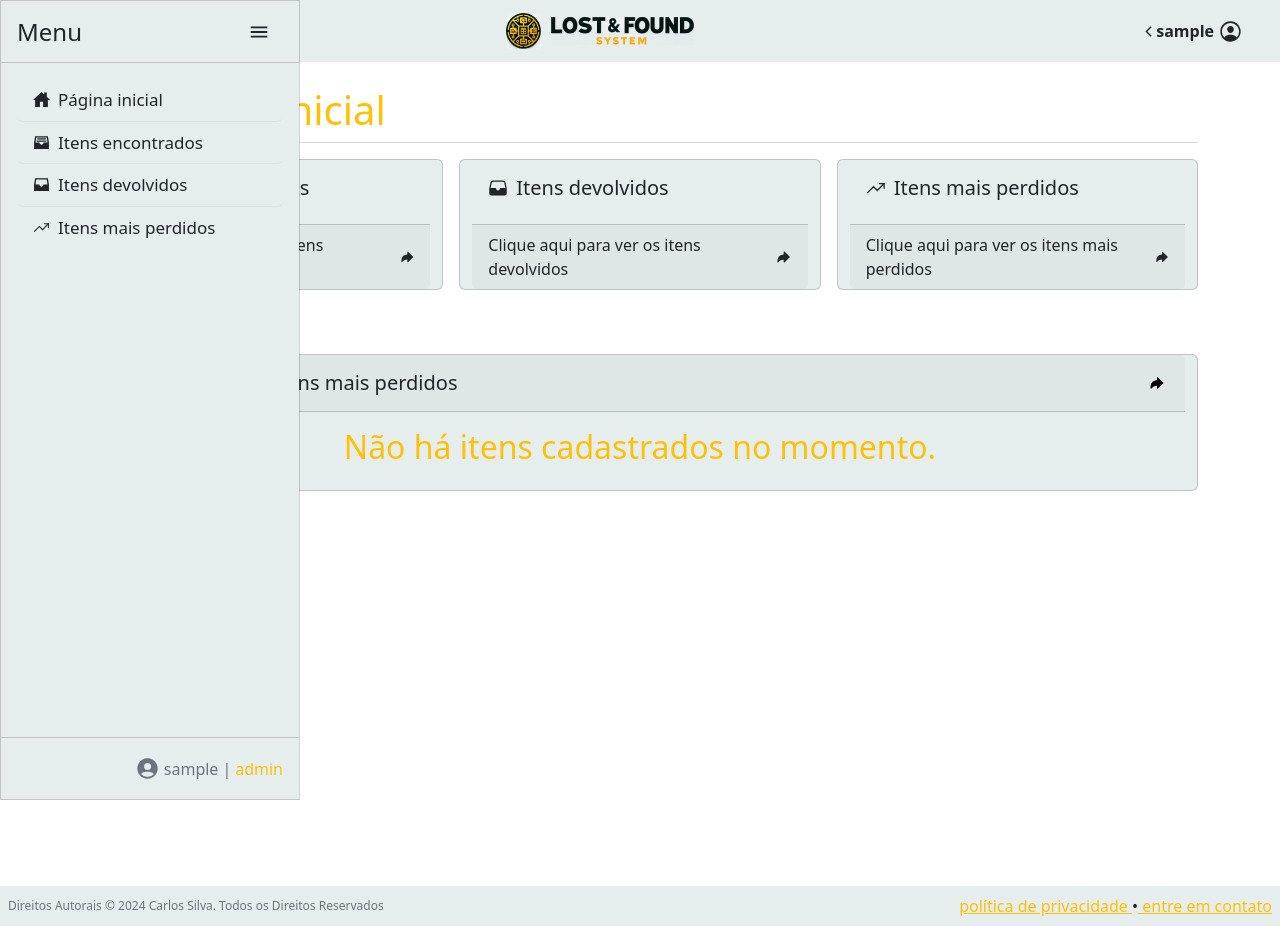
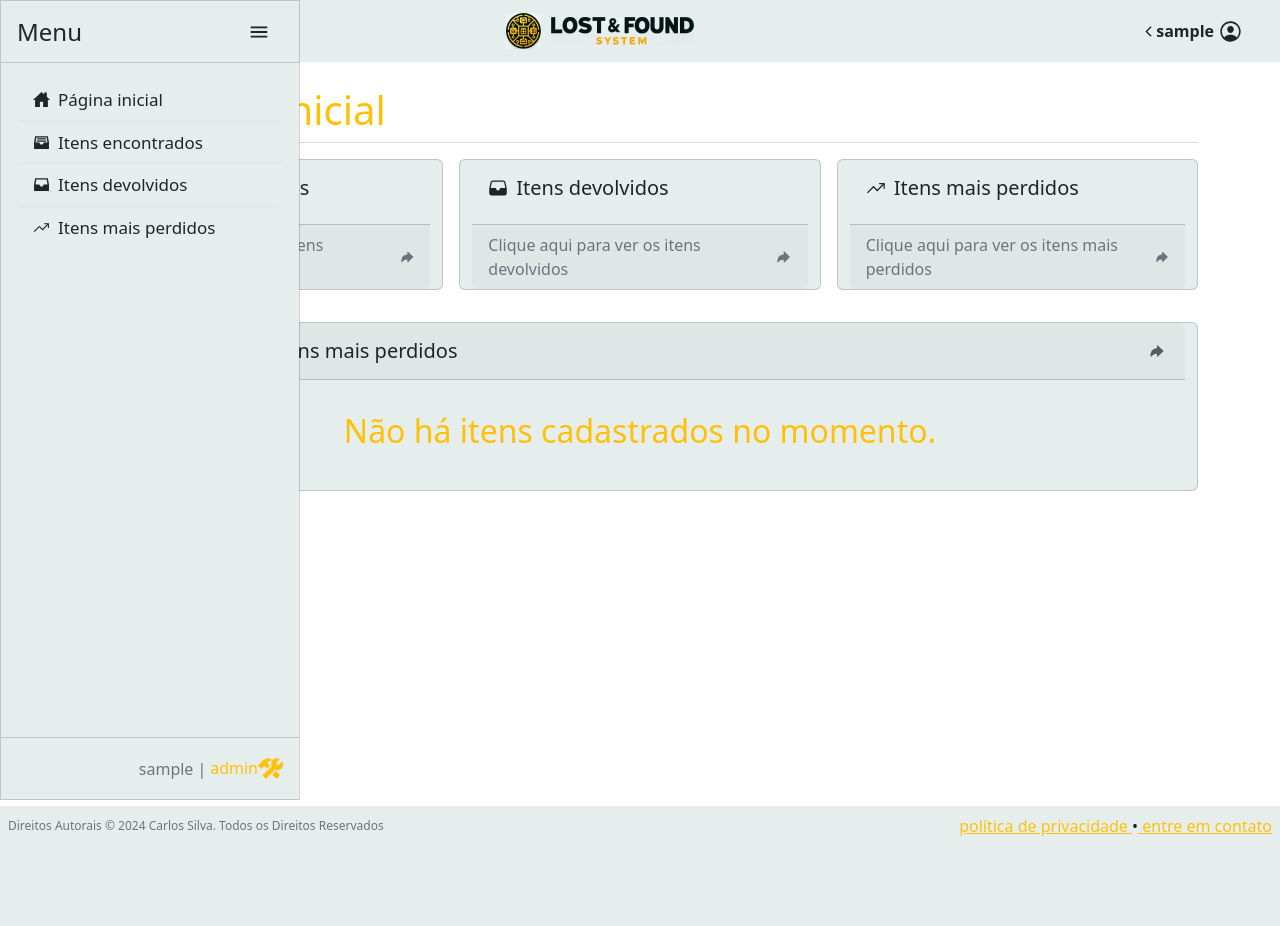
Before and after one commit to DevCarlosSilva/achados-e-perdidos, a PHP site: page / in a window 1280 px wide, after a click that opens the changed part. After the commit the page ends 836 px from the top, so only its background shows below. Run offline with PHP 8.4, Linux system fonts and the light colour scheme; the visitor is signed in with stand-in values (Sample User, id 1); data that the repository does not hold is empty.

Commit message:
Started user view of CRUDS

```diff
--- a/site/cruds/css/style.css
+++ b/site/cruds/css/style.css
@@ -6,6 +6,10 @@ body {
 .copyright {
   font-size: 12px;
   /* color: text-secondary; */
+}
+
+.logo-gray-bg {
+  background-color: #e6eded;
 }
 
 /* nav/side bar */
@@ -21,11 +25,7 @@ body {
   border-top: #c4c4c4 solid 1px;
 }
 .offcanvas {
-  background-color: #e6eded;
   border: #c4c4c4 1px solid;
-}
-.custom-navbar {
-  background-color: #e6eded;
 }
 .offcanvas {
   max-width: 300px;
@@ -39,7 +39,6 @@ body {
   transition: background-color 0.2s;
   font-size: 17px;
   font-weight: 500;
-  background-color: #e6eded;
 }
 .logo-navbar {
   text-decoration: none;
@@ -69,10 +68,6 @@ body {
   height: 25px;
   width: 25px;
 }
-/* footer */
-footer {
-  background-color: #e6eded;
-}
 /* cruds */
 .page-identificator-icon {
   height: 37px;
@@ -83,36 +78,27 @@ footer {
   background-color: #d9d9d9;
 }
 main {
-  min-height: 100vh;
+  min-height: 90vh;
 }
-.return-to-home {
+.return-to-home,
+.card-table-arrow-icon {
   text-decoration: none;
-  color: #1a1d20;
+  color: #595c5f;
   transition: color 0.1s;
 }
-.return-to-home:hover {
+.return-to-home:hover,
+.card-table-arrow-icon:hover {
   text-decoration: none;
-  color: #ffc107;
+  color: black;
 }
 .page-card {
   text-decoration: none;
-  background-color: #e6eded;
   transition: background-color 0.2s, margin 0.2s;
 }
 .page-card:hover {
   background-color: #ffc107;
   margin: 5px solid black;
 }
-.report-card {
-  background-color: #e6eded;
+.btn-item-register {
+  border-radius: ;
 }
-.card-arrow-icon {
-  color: black;
-  transition: color 0.1s;
-}
-.card-arrow-icon:hover {
-  color: #ffc107;
-}
-.table-card-body {
-  /* background-color: white; */
-}
--- a/site/cruds/report.php
+++ b/site/cruds/report.php
@@ -9,7 +9,7 @@ require 'template/header.php';
 <main class="container">
   <div class="d-flex justify-content-between align-items-end container">
     <h1 class="text-warning d-flex align-items-center"><ion-icon name="trending-up-sharp" class="me-2 page-identificator-icon"></ion-icon>Itens mais perdidos</h1>
-    <a href="../index.php" class="d-flex align-items-center return-to-home fw-semibold mb-1">Voltar para a página inicial <ion-icon name="arrow-redo" class="ms-1"></ion-icon></a>
+    <a href="../index.php" class="d-flex align-items-center return-to-home fw-semibold mb-1">Voltar<ion-icon name="arrow-undo" class="ms-1"></ion-icon></a>
   </div>
   <div class="page-title-divider w-100 mb-3"></div>
   <div class="container">
--- a/site/cruds/returnedItems.php
+++ b/site/cruds/returnedItems.php
@@ -9,7 +9,7 @@ require 'template/header.php';
 <main class="container">
   <div class="d-flex justify-content-between align-items-end container">
     <h1 class="text-warning d-flex align-items-center"><ion-icon name="file-tray" class="me-2 page-identificator-icon"></ion-icon>Itens devolvidos</h1>
-      <a href="../index.php" class="d-flex align-items-center return-to-home fw-semibold mb-1">Voltar para a página inicial <ion-icon name="arrow-redo" class="ms-1"></ion-icon></a>
+    <a href="../index.php" class="d-flex align-items-center return-to-home fw-semibold mb-1">Voltar<ion-icon name="arrow-undo" class="ms-1"></ion-icon></a>
   </div>
   <div class="page-title-divider w-100 mb-3"></div>
   <div class="container">
--- a/site/cruds/template/footer.php
+++ b/site/cruds/template/footer.php
@@ -1,5 +1,5 @@
 <!-- footer -->
-<footer class="d-flex justify-content-between align-items-center container-fluid p-2">
+<footer class="d-flex justify-content-between align-items-center container-fluid p-2 logo-gray-bg">
   <p class="text-secondary copyright m-0">Direitos Autorais © 2024 Carlos Silva. Todos os Direitos Reservados</p>
   <div class="ms-2"><a href="index.php" class="text-warning">política de privacidade </a>•<a href="index.php" class="text-warning"> entre em contato</a></div>
 </footer>
--- a/site/index.php
+++ b/site/index.php
@@ -19,7 +19,7 @@ if (!isset($_SESSION['loggedIn'])) {
 
 <body>
   <!-- nav/side bar -->
-  <nav class="custom-navbar container-fluid logo-bg-color px-4 mb-4 h-100 d-flex align-items-center">
+  <nav class="custom-navbar logo-gray-bg container-fluid logo-bg-color px-4 mb-4 h-100 d-flex align-items-center">
     <div class="container-fluid d-flex justify-content-between align-items-center p-0 ">
       <div class="navbar-brand">
         <ion-icon name="menu-sharp" class="btn sidebar-toggle" data-bs-toggle="offcanvas" data-bs-target="#offcanvasScrolling" aria-controls="offcanvasScrolling"></ion-icon>
@@ -43,25 +43,25 @@ if (!isset($_SESSION['loggedIn'])) {
     </div>
   </nav>
 
-  <div class="offcanvas offcanvas-start" data-bs-scroll="true" data-bs-backdrop="false" tabindex="-1" id="offcanvasScrolling" aria-labelledby="offcanvasScrollingLabel">
+  <div class="offcanvas offcanvas-start logo-gray-bg" data-bs-scroll="true" data-bs-backdrop="false" tabindex="-1" id="offcanvasScrolling" aria-labelledby="offcanvasScrollingLabel">
     <div class="offcanvas-header d-flex align-items-center justify-content-between">
       <h4 class="offcanvas-title" id="offcanvasScrollingLabel">Menu</h4>
       <ion-icon name="menu-sharp" class="btn sidebar-toggle" data-bs-toggle="offcanvas" data-bs-target="#offcanvasScrolling" aria-controls="offcanvasScrolling"></ion-icon>
     </div>
     <div class="offcanvas-body">
       <ul class="list-group list-group-flush">
-        <a class="list-group-item rounded d-flex align-items-center" href="index.php"><ion-icon name="home-sharp" class="me-2 sidebar-page-icon"></ion-icon>Página inicial</a>
-        <a class="list-group-item rounded d-flex align-items-center" href="cruds/foundItems.php"><ion-icon name="file-tray-full-sharp" class="me-2 sidebar-page-icon"></ion-icon>Itens encontrados</a>
-        <a class="list-group-item rounded d-flex align-items-center" href="cruds/returnedItems.php"><ion-icon name="file-tray-sharp" class="me-2 sidebar-page-icon"></ion-icon>Itens devolvidos</a>
-        <a class="list-group-item rounded d-flex align-items-center" href="cruds/report.php"><ion-icon name="trending-up-sharp" class="me-2 sidebar-page-icon"></ion-icon>Itens mais perdidos</a>
+        <a class="list-group-item rounded d-flex align-items-center logo-gray-bg" href="index.php"><ion-icon name="home-sharp" class="me-2 sidebar-page-icon"></ion-icon>Página inicial</a>
+        <a class="list-group-item rounded d-flex align-items-center logo-gray-bg" href="cruds/foundItems.php"><ion-icon name="file-tray-full-sharp" class="me-2 sidebar-page-icon"></ion-icon>Itens encontrados</a>
+        <a class="list-group-item rounded d-flex align-items-center logo-gray-bg" href="cruds/returnedItems.php"><ion-icon name="file-tray-sharp" class="me-2 sidebar-page-icon"></ion-icon>Itens devolvidos</a>
+        <a class="list-group-item rounded d-flex align-items-center logo-gray-bg" href="cruds/report.php"><ion-icon name="trending-up-sharp" class="me-2 sidebar-page-icon"></ion-icon>Itens mais perdidos</a>
       </ul>
     </div>
     <div class="offcanvas-footer h-100 d-flex align-items-center justify-content-end px-3 text-secondary">
-      <ion-icon name="person-circle-sharp" class="me-1 account-settings-icon"></ion-icon><span><?php echo $_SESSION['username']; ?></span><span class="mx-1">|</span><?php if ($_SESSION['role'] == 0) {
-                                                                                                                                                                        echo '<span>usuário</span>';
-                                                                                                                                                                      } else {
-                                                                                                                                                                        echo '<span class="text-warning">admin</span>';
-                                                                                                                                                                      }; ?>
+      <span><?php echo $_SESSION['username']; ?></span><span class="mx-1">|</span><?php if ($_SESSION['role'] == 0) {
+                                                                                    echo '<span class="d-flex">usuário <ion-icon name="person-circle-sharp" class="account-settings-icon"></ion-icon></span>';
+                                                                                  } else {
+                                                                                    echo '<span class="text-warning d-flex">admin <ion-icon name="construct-sharp" class="account-settings-icon"></ion-icon></span>';
+                                                                                  }; ?>
     </div>
   </div>
   <main class="container">
@@ -71,39 +71,39 @@ if (!isset($_SESSION['loggedIn'])) {
     <div class="page-title-divider w-100 mb-3"></div>
     <div class="container">
       <div class="row gap-3">
-        <a href="cruds/foundItems.php" class="card page-card col-sm">
+        <a href="cruds/foundItems.php" class="card page-card col-sm logo-gray-bg">
           <div class="card-body">
             <h5 class="card-title d-flex align-items-center"><ion-icon name="file-tray-full" class="me-2 sidebar-page-icon"></ion-icon>Itens encontrados</h5>
           </div>
-          <div class="card-footer d-flex justify-content-between align-items-center">
+          <div class="card-footer text-secondary d-flex justify-content-between align-items-center text-secondary">
             <div>Clique aqui para ver os itens encontrados</div>
             <ion-icon name="arrow-redo" class="ms-1"></ion-icon>
           </div>
         </a>
-        <a href="cruds/returnedItems.php" class="card page-card col-sm">
+        <a href="cruds/returnedItems.php" class="card page-card logo-gray-bg col-sm">
           <div class="card-body">
             <h5 class="card-title d-flex align-items-center"><ion-icon name="file-tray" class="me-2 sidebar-page-icon"></ion-icon>Itens devolvidos</h5>
           </div>
-          <div class="card-footer d-flex justify-content-between align-items-center">
+          <div class="card-footer text-secondary d-flex justify-content-between align-items-center">
             <div>Clique aqui para ver os itens devolvidos</div>
             <ion-icon name="arrow-redo" class="ms-1"></ion-icon>
           </div>
         </a>
-        <a href="cruds/report.php" class="card page-card col-sm">
+        <a href="cruds/report.php" class="card page-card logo-gray-bg col-sm">
           <div class="card-body">
             <h5 class="card-title d-flex align-items-center"><ion-icon name="trending-up-sharp" class="me-2 sidebar-page-icon"></ion-icon>Itens mais perdidos</h5>
           </div>
-          <div class="card-footer d-flex justify-content-between align-items-center">
+          <div class="card-footer text-secondary d-flex justify-content-between align-items-center">
             <div>Clique aqui para ver os itens mais perdidos</div>
             <ion-icon name="arrow-redo" class="ms-1"></ion-icon>
           </div>
         </a>
-        <div class="col-12 card report-card my-5 mx-auto">
+        <div class="col-12 card logo-gray-bg my-3">
           <div class="card-header d-flex justify-content-between align-items-center p-3">
             <h5 class="card-title d-flex align-items-center mb-0"><ion-icon name="pricetags" class="me-2 sidebar-page-icon"></ion-icon>Categorias de itens mais perdidos</h5>
-            <a href="cruds/report.php" class="d-flex align-items-center p-1 card-arrow-icon"><ion-icon name="arrow-redo"></ion-icon></a>
+            <a href="cruds/report.php" class="d-flex align-items-center p-1 card-table-arrow-icon"><ion-icon name="arrow-redo"></ion-icon></a>
           </div>
-          <div class="table-card-body">
+          <div class="card-body">
             <?php
             require 'database/dbConfig.php';
             $sql = 'SELECT * FROM report';
--- a/site/signInSignUpLogOut/formSignIn.php
+++ b/site/signInSignUpLogOut/formSignIn.php
@@ -72,7 +72,6 @@ if (isset($_GET['logOut'])) {
     })
   })()
 </script>
-<link rel="stylesheet" href="css/style.css">
 <?php
 require 'template/formsFooter.php';
 ?>
--- a/site/signInSignUpLogOut/formSignUp.php
+++ b/site/signInSignUpLogOut/formSignUp.php
@@ -60,7 +60,6 @@ if (isset($_GET['emailAlreadyInUse'])) {
     })
   })()
 </script>
-<link rel="stylesheet" href="css/style.css">
 <?php
 require 'template/formsFooter.php';
 ?>
--- a/site/signInSignUpLogOut/template/formsFooter.php
+++ b/site/signInSignUpLogOut/template/formsFooter.php
@@ -1,4 +1,8 @@
 <!-- forms footer -->
+<link rel="stylesheet" href="css/style.css">
+<!-- ionicons -->
+<script defer type="module" src="https://unpkg.com/ionicons@7.1.0/dist/ionicons/ionicons.esm.js"></script>
+<script defer nomodule src="https://unpkg.com/ionicons@7.1.0/dist/ionicons/ionicons.js"></script>
 <!-- bootstrap -->
 <script defer src="https://cdn.jsdelivr.net/npm/@popperjs/core@2.11.8/dist/umd/popper.min.js" integrity="sha384-I7E8VVD/ismYTF4hNIPjVp/Zjvgyol6VFvRkX/vR+Vc4jQkC+hVqc2pM8ODewa9r" crossorigin="anonymous"></script>
 <script defer src="https://cdn.jsdelivr.net/npm/bootstrap@5.3.3/dist/js/bootstrap.min.js" integrity="sha384-0pUGZvbkm6XF6gxjEnlmuGrJXVbNuzT9qBBavbLwCsOGabYfZo0T0to5eqruptLy" crossorigin="anonymous"></script>
```
Also changed, not shown: site/cruds/foundItems.php (+43 -2 lines), site/cruds/template/header.php (+11 -11 lines), site/.github/README.md. Lines whose indentation alone changed are shown as unchanged.
